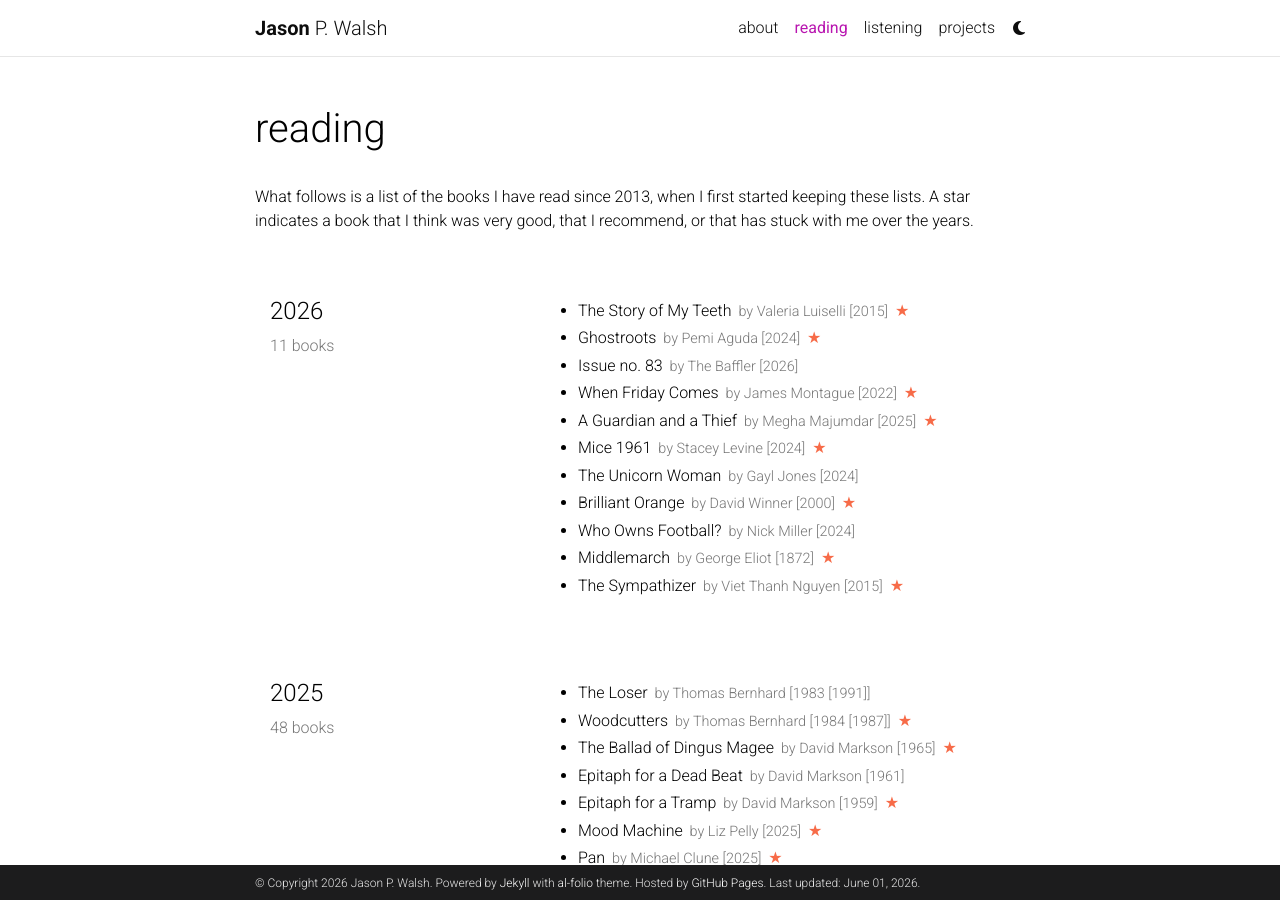
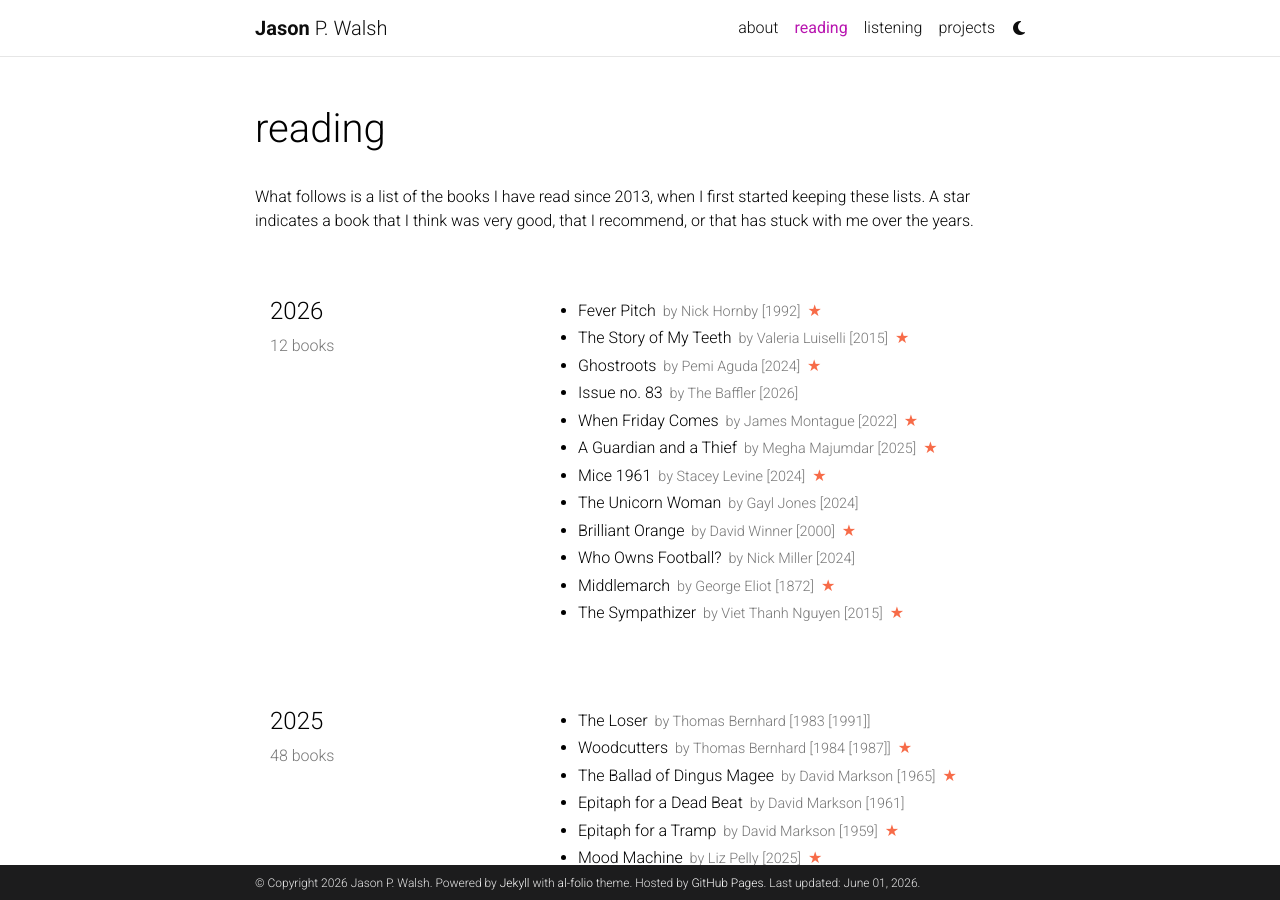
Before and after one commit to jwals23/jwals23.github.io, a Jekyll site: the page built from _pages/reading.md, in a window 1280 px wide and 900 px high. Built offline with Jekyll 4.4.1, drawn with Linux system fonts in a browser that asks for light colours; comment, search, counter and statistics services are not loaded; a style sheet for code colours, icons or effects is not loaded.

Commit message:
Update reading.yml

```diff
--- a/_data/reading.yml
+++ b/_data/reading.yml
@@ -1,6 +1,11 @@
 list:
   - year: "2026"
     books:
+      - title: Fever Pitch
+        author: Nick Hornby
+        year: 1992
+        star: yes
+
       - title: The Story of My Teeth
         author: Valeria Luiselli
         year: 2015
```
